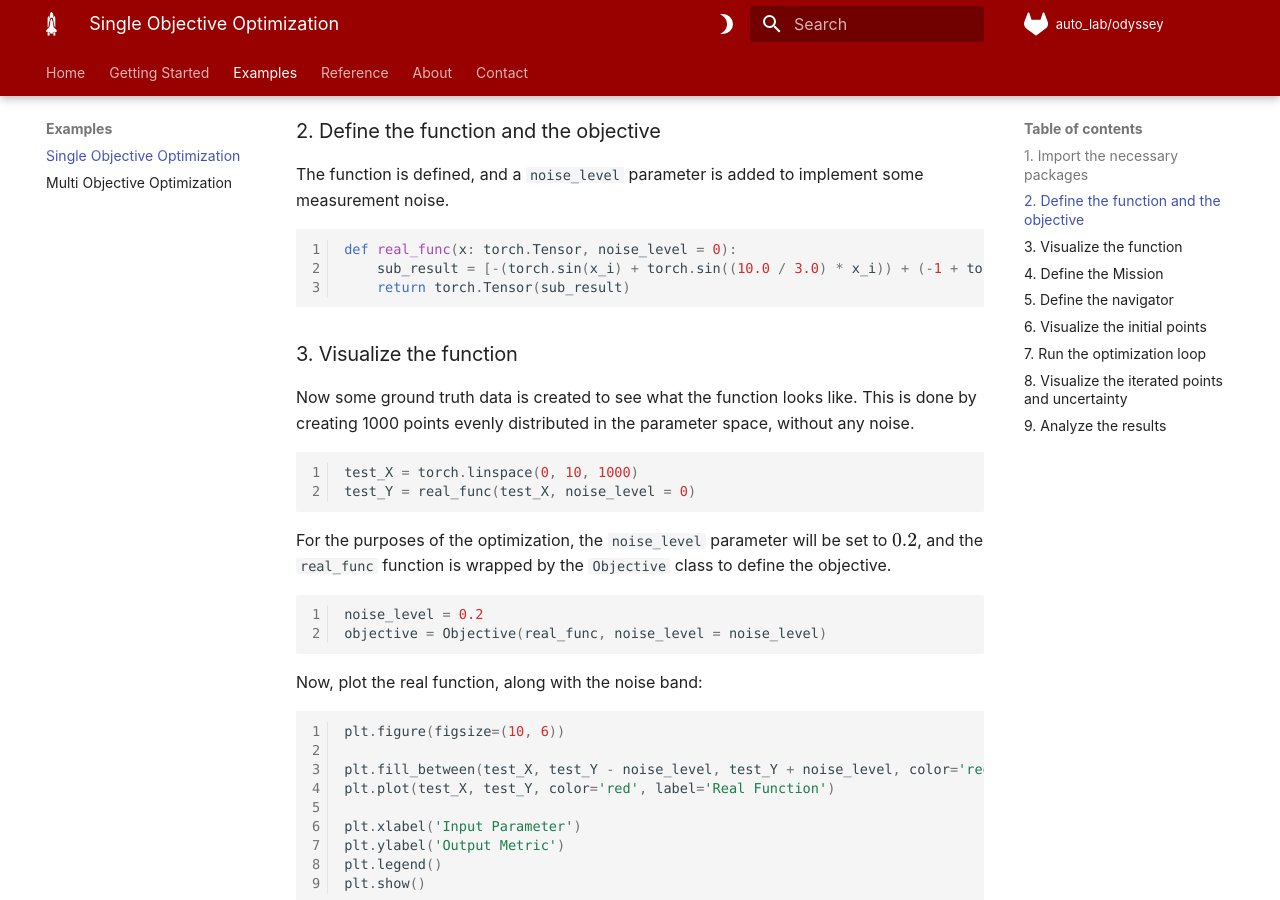
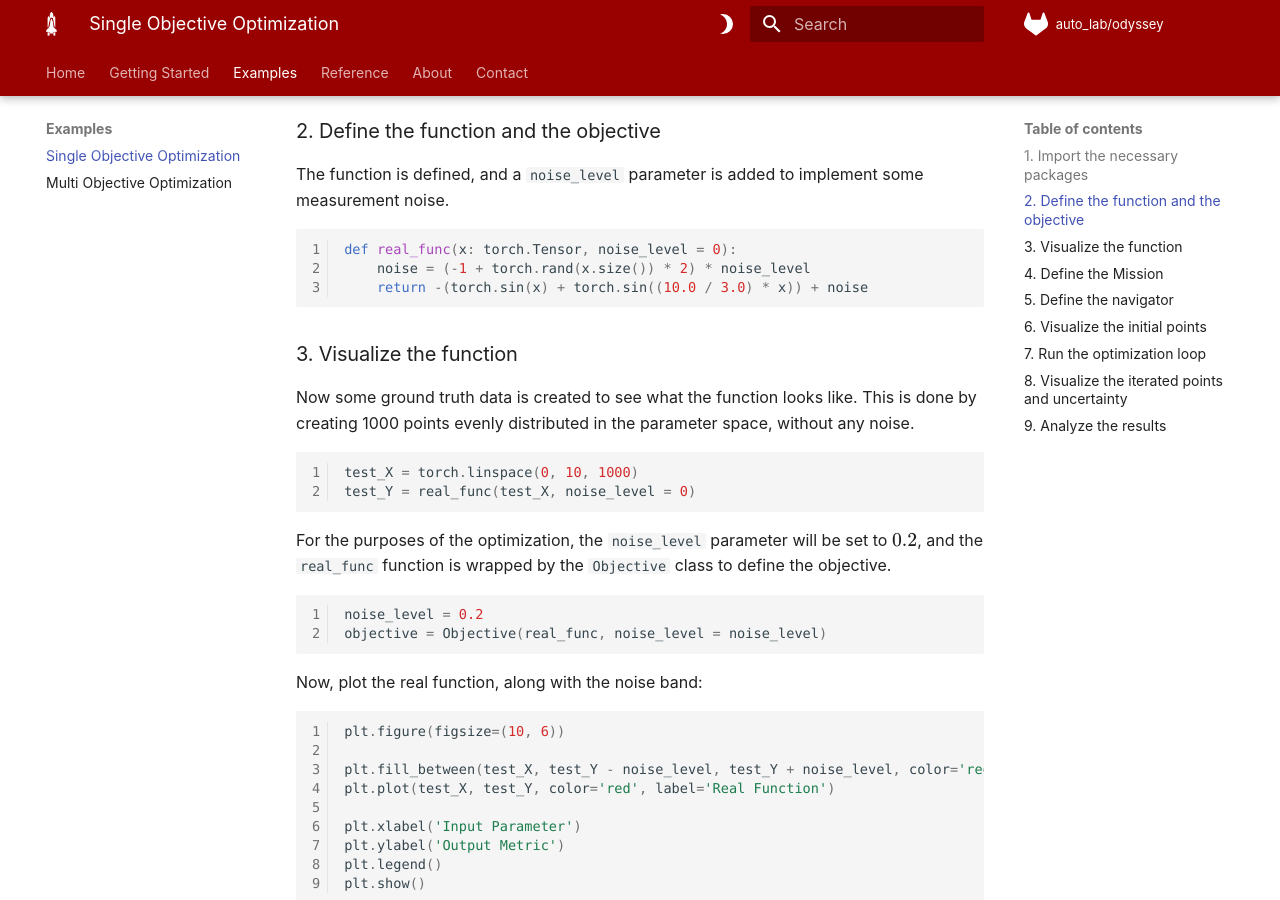
Before and after one commit to dtu-energy/Odyssey, an MkDocs documentation site: the page built from docs/examples/single-objective-optimization.md, in a window 1280 px wide and 900 px high, scrolled down 639 px. Built offline with MkDocs 1.6.1 and Material for MkDocs 9.7.7, drawn with Linux system fonts in a browser that asks for light colours; some web fonts are replaced; formulas are drawn with MathJax 3; comment, search, counter and statistics services are not loaded.

Commit message:
changed real_func in siso docs

````diff
--- a/docs/examples/single-objective-optimization.md
+++ b/docs/examples/single-objective-optimization.md
@@ -23,8 +23,8 @@ from odyssey.navigators import UpperConfidenceBound # Acquisition Function
 The function is defined, and a `noise_level` parameter is added to implement some measurement noise.
 ```python linenums="1"
 def real_func(x: torch.Tensor, noise_level = 0):
-    sub_result = [-(torch.sin(x_i) + torch.sin((10.0 / 3.0) * x_i)) + (-1 + torch.rand(1)[0] * 2) * noise_level for x_i in x]
-    return torch.Tensor(sub_result)
+    noise = (-1 + torch.rand(x.size()) * 2) * noise_level
+    return -(torch.sin(x) + torch.sin((10.0 / 3.0) * x)) + noise
 ```
 
 ### 3. Visualize the function
````
